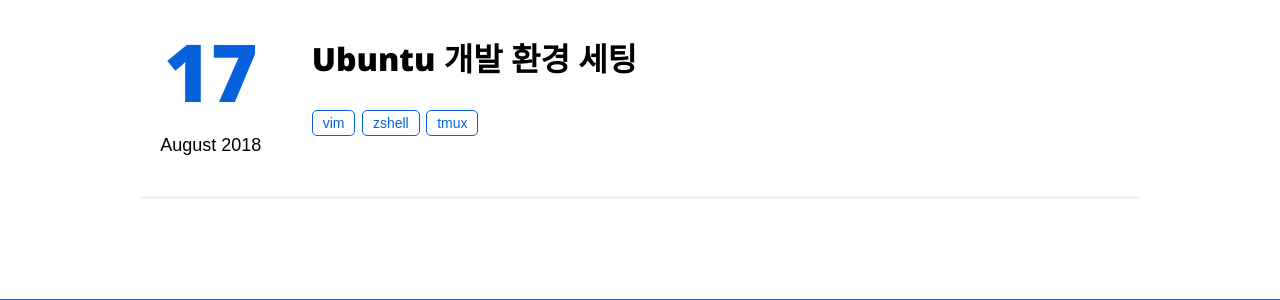
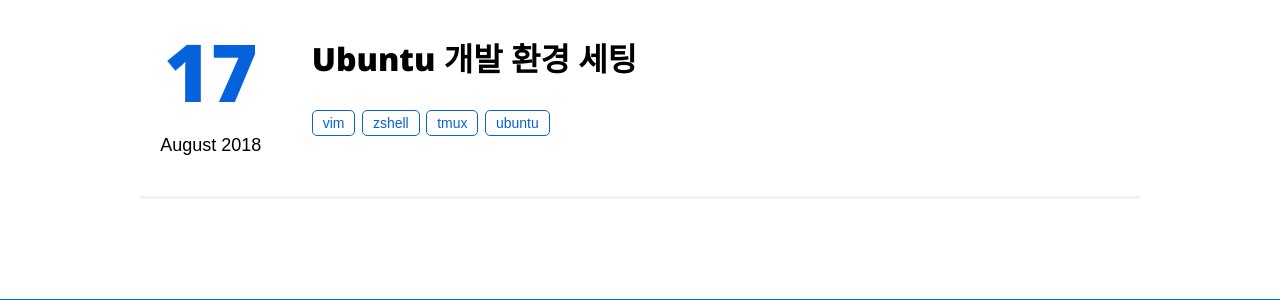
Before and after one commit to hcnoh/blog-prev, a Jekyll site: the page built from index.html, in a window 1280 px wide and 900 px high, scrolled down 3188 px. Shown: the part 529-829 px from the top of the window. Built offline with Jekyll 4.4.1, drawn with Linux system fonts in a browser that asks for light colours.

Commit message:
Update 2018-08-17-development-environment-setting.md

```diff
--- a/_posts/2018-08-17-development-environment-setting.md
+++ b/_posts/2018-08-17-development-environment-setting.md
@@ -8,6 +8,7 @@
 - vim
 - zshell
 - tmux
+- ubuntu
 categories:
 - Development
 twitter_text: 'Ubuntu 개발 환경 세팅'
```
